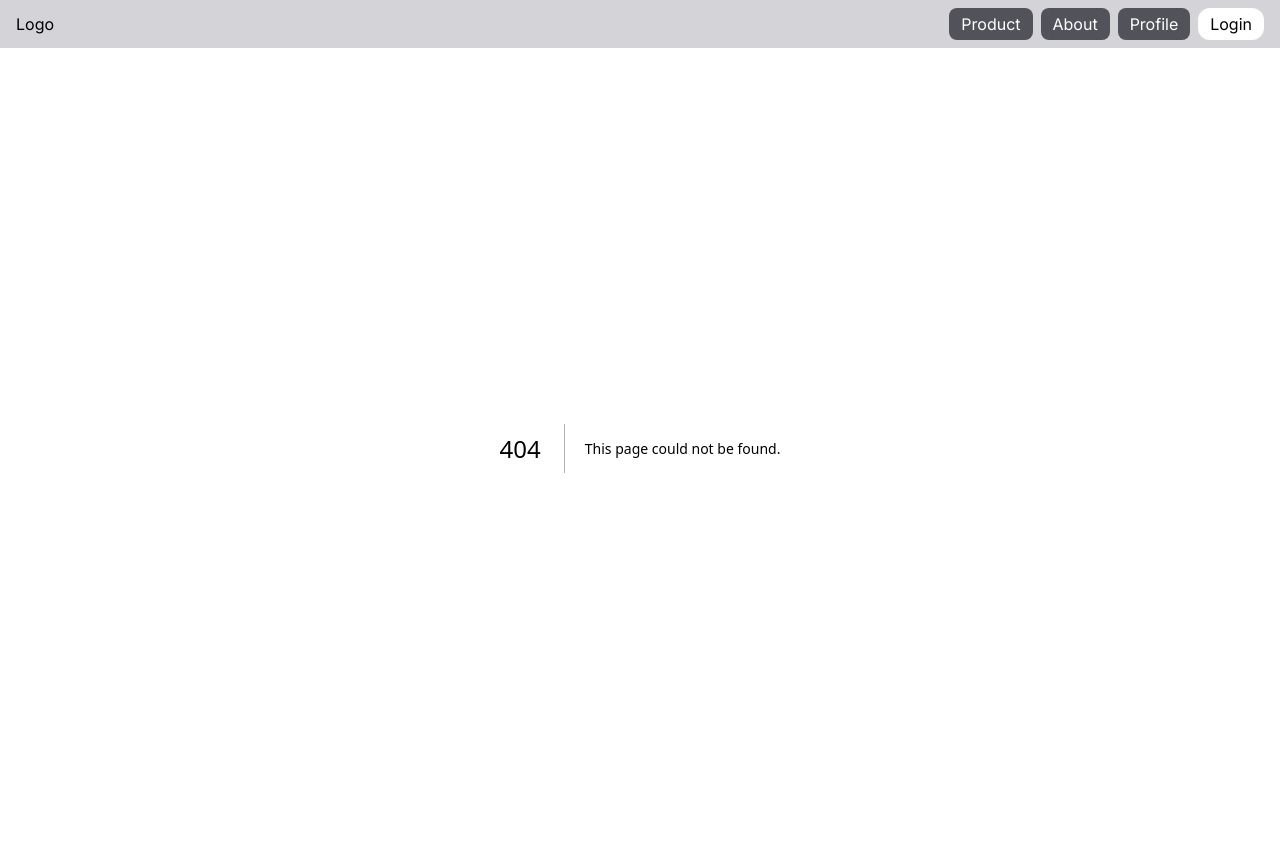
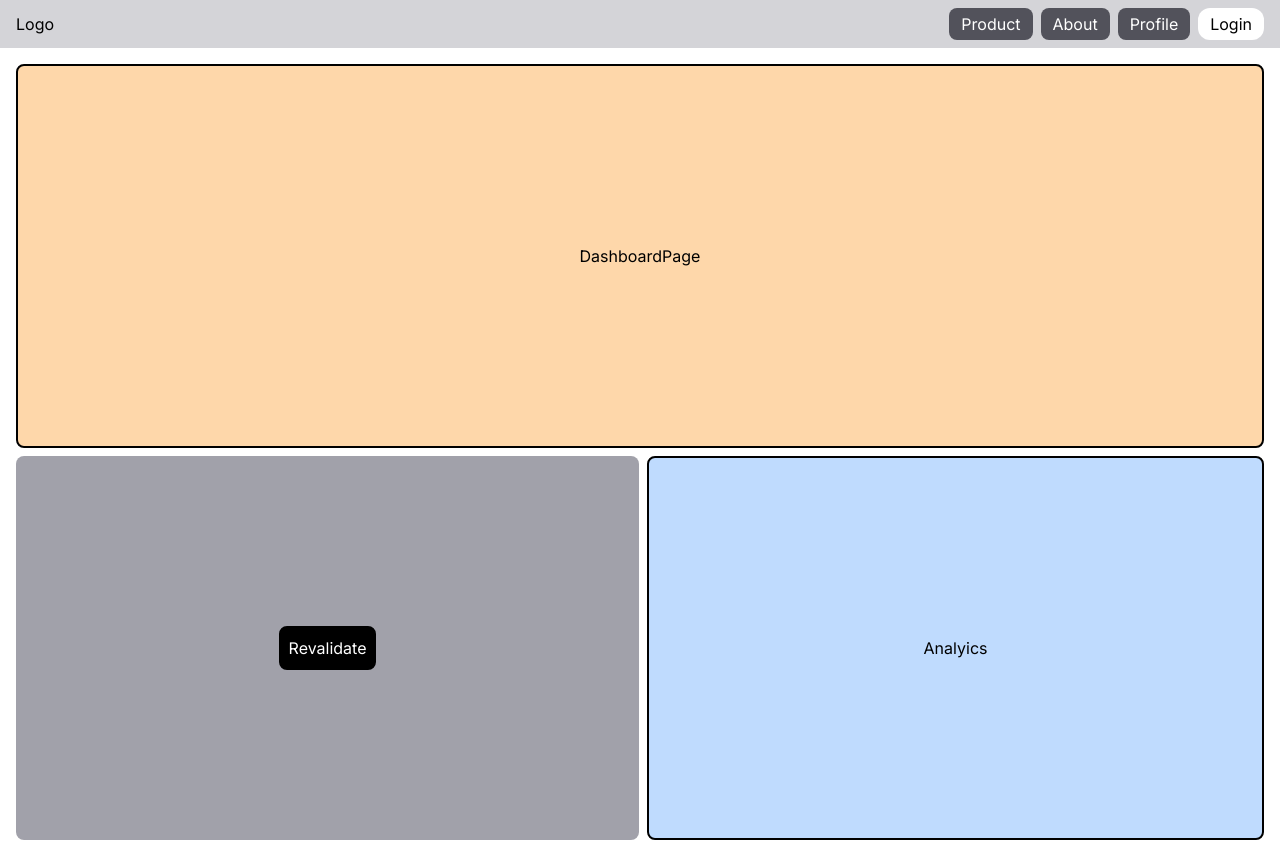
Before and after one commit to HamzahRaihan/next-app-router-playground, a Next.js app: page /dashboard in a window 1280 px wide. Before the commit this address had no page. Built offline with nearby package versions, Linux system fonts and the light colour scheme.

Commit message:
Add parallel routes

```diff
--- /dev/null
+++ b/src/app/(admin)/dashboard/@analytics/page.tsx
@@ -0,0 +1,9 @@
+import React from 'react';
+
+export default function Analyics() {
+  return (
+    <div className="flex justify-center items-center border-2 border-black rounded-lg bg-blue-200 h-96 w-full">
+      <h1>Analyics</h1>
+    </div>
+  );
+}
--- a/src/app/(admin)/dashboard/products/page.tsx
+++ b/src/app/(admin)/dashboard/@products/page.tsx
@@ -20,9 +20,9 @@ export default function AdminProductPage() {
   };
 
   return (
-    <div>
+    <div className="h-96 w-full bg-zinc-400 rounded-lg p-2 my-2 flex items-center justify-center">
       <h1>{status}</h1>
-      <button className="border-2 rounded-lg p-2 border-black bg-zinc-500 text-white" onClick={() => revalidate()}>
+      <button className="border-2 rounded-lg p-2 border-black bg-black text-white" onClick={() => revalidate()}>
         Revalidate
       </button>
     </div>
--- /dev/null
+++ b/src/app/(admin)/dashboard/layout.tsx
@@ -0,0 +1,19 @@
+import React from 'react';
+
+type LayoutProps = {
+  children: React.ReactNode;
+  products: React.ReactNode;
+  analytics: React.ReactNode;
+};
+
+export default function Layout({ children, products, analytics }: Readonly<LayoutProps>) {
+  return (
+    <div className="p-4 container mx-auto">
+      <div>{children}</div>
+      <div className="flex gap-2 justify-center items-center">
+        {products}
+        {analytics}
+      </div>
+    </div>
+  );
+}
--- /dev/null
+++ b/src/app/(admin)/dashboard/page.tsx
@@ -0,0 +1,9 @@
+import React from 'react';
+
+export default function DashboardPage() {
+  return (
+    <div className="flex justify-center items-center border-2 border-black rounded-lg bg-orange-200 h-96 w-full">
+      <h1>DashboardPage</h1>
+    </div>
+  );
+}
```
